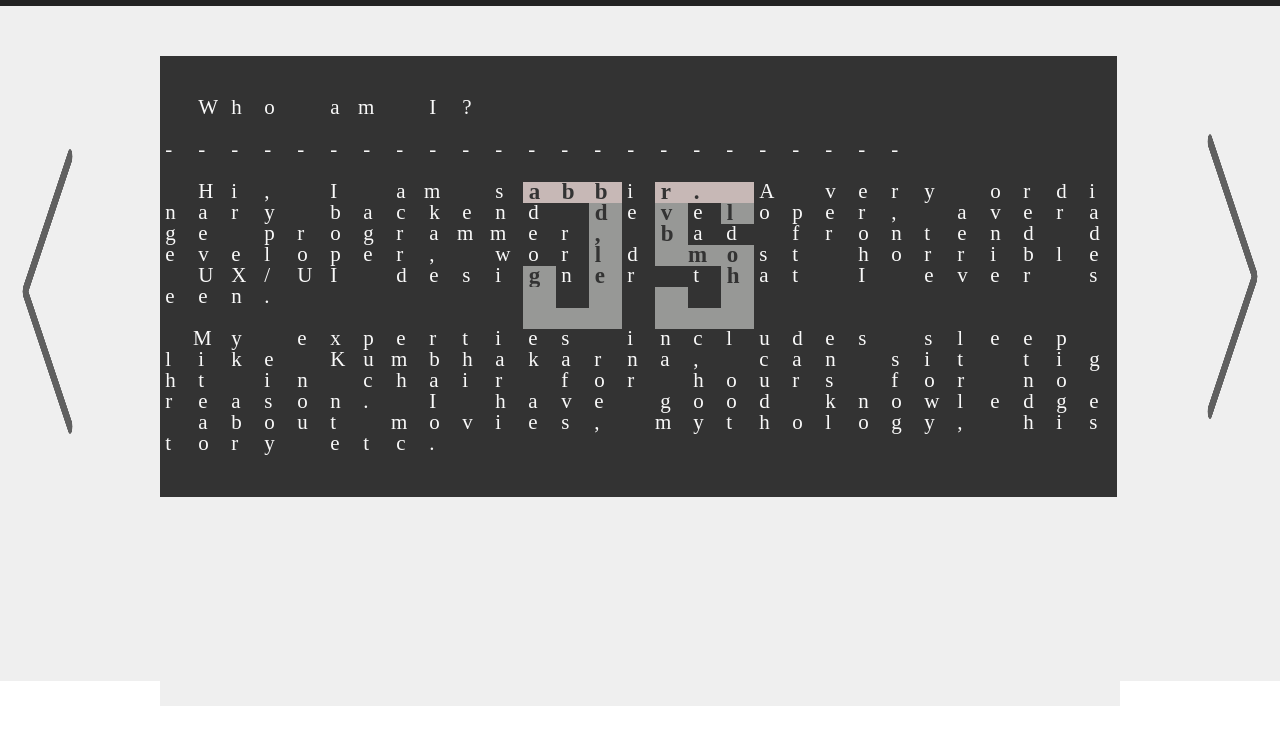
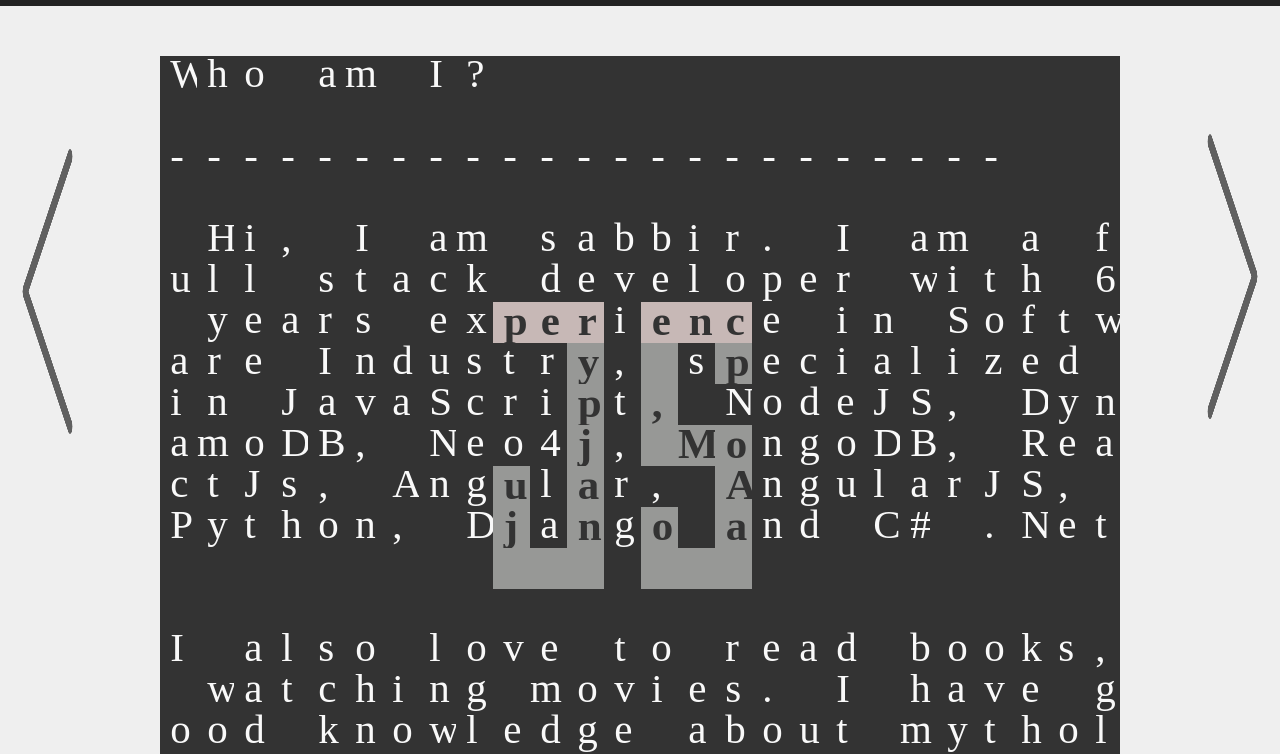
Before and after one commit to sabbir-hossain/sabbir-hossain.github.io, a plain HTML site: page index.html in a window 1280 px wide. Shown: the part 43-797 px from the top of the page. Drawn offline with Linux system fonts and the light colour scheme.

Commit message:
latest code

```diff
--- a/css/header.css
+++ b/css/header.css
@@ -11,6 +11,7 @@
 body {
   color: #333;
   text-align: center;
+  background-color: #efefef;
   margin: 0;
   font-size: 16px;
   font-family: "Source Sans Pro",Calibri,Candara,Arial,sans-serif;
--- a/css/main.css
+++ b/css/main.css
@@ -25,6 +25,7 @@
 
 .column {
   float: left;
+  background-color: #efefef;
 }
 
 .left, .right {
--- a/js/animate.js
+++ b/js/animate.js
@@ -41,7 +41,8 @@
   const canvasWidth = window.innerWidth * 0.75;
 
   canvas.width = canvasWidth;
-  canvas.height = window.innerHeight - 100;
+  canvas.height = canvasWidth;
+  // canvas.height = window.innerHeight - 100;
 
   // get a reference to the drawing context
   const bgCanvas = document.createElement("canvas");
--- a/js/draw-text.js
+++ b/js/draw-text.js
@@ -10,7 +10,7 @@
 
   const total = (cW - x * 2) * (cH - y * 2);
   const val = total / totalChar;
-  let width = Math.round(Math.sqrt(val) * 0.8);
+  let width = Math.round(Math.sqrt(val) * 0.75);
 
   let maxChar = Math.round(cW / width);
 
@@ -21,7 +21,7 @@
     shouldUpdate = true;
   }
 
-  let height = Math.round(width * 0.65);
+  let height = Math.round(width * 1.1);
 
   const inputTextArr = convertStringTo2DArray(inputStr, maxChar, result);
   result = scaleUpCharAgain(result, inputTextArr, maxChar);
--- a/js/lib.js
+++ b/js/lib.js
@@ -31,9 +31,11 @@
   /// lets save current state as we make a lot of changes
   ctx.save();
 
+  // const fontSize = Math.round(height * 0.5);
+  const fontSize = height;
   /// set font
   ctx.font = `${fontStyle} ${
-    fontStyle === "bold" ? height + 2 : height
+    fontStyle === "bold" ? fontSize + 2 : fontSize
   }px "Times New Roman", Times, serif`;
 
   /// draw text from top - makes life easier at the moment
--- a/js/text.js
+++ b/js/text.js
@@ -1,7 +1,6 @@
 const data = [
   {
-    text: `
-  Who am I?\n -----------------------\n  Hi, I am sabbir. A very ordinary backend developer, average programmer, bad frontend developer, world most horrible UX/UI designer that I ever seen.\n  My experties includes sleep like Kumbhakarna, can sit tight in chair for hours for no reason. I have good knowledge about movies, mythology, history etc.
+    text: `Who am I?\n -----------------------\n  Hi, I am sabbir. I am a full stack developer with 6 years experience in Software Industry, specialized in JavaScript, NodeJS, DynamoDB, Neo4j, MongoDB, ReactJs, Angular, AngularJS, Python, Django and C# .Net\n I also love to read books, watching movies. I have good knowledge about mythology, history etc.
   `,
     shadowText: ["J", "S"],
     // shadowText: ["J", "A", "V", "A", "S", "C", "R", "I", "T"],
@@ -12,7 +11,7 @@
   My Nightmare\n -----------------------\n
   As a software engineer, My worst nightmare is that, one day someone told me, "So you are software engineer, can you fix my smartphone/computer?"\n
   My Day-dream\n -----------------------\n
-  My day dream, one day I arrived at office on time, write code all day without test, run code successfully on production environment with no bug and go back to home and take a sound sleep.\n And I also know it will never happen.
+  My day dream, one day I arrived at office on time, write code all day without any testing, run code successfully on production environment with no bug and go back to home and take a sound sleep.\n And I also know it will never happen.
     `,
     shadowText: ["N", "O", "D", "E", "_dot", "J", "S"],
     displayRatio: 0.9
@@ -44,13 +43,10 @@
   {
     text: `
   Reading\n
- I spend a lot of time to read subtitle of foriegn movies'.\n
- My most favorite romantic novel is "Don Quixote" by Cervantes.\n
+ My favorite write is "Maupassant", "Mirza Ghalib".\n
+ My most favorite book is "Don Quixote" by Cervantes.\n
   \n
- Favorite Product\n
- I like apple product very much. I specially like apple, apple juice etc.\n
-  \n
- Social Profile\n
+ Social Life\n
  I don't post on social media regularly, But I do git commit at almost every day
     `,
     shadowText: ["N", "E", "O", "4", "J"],
```
